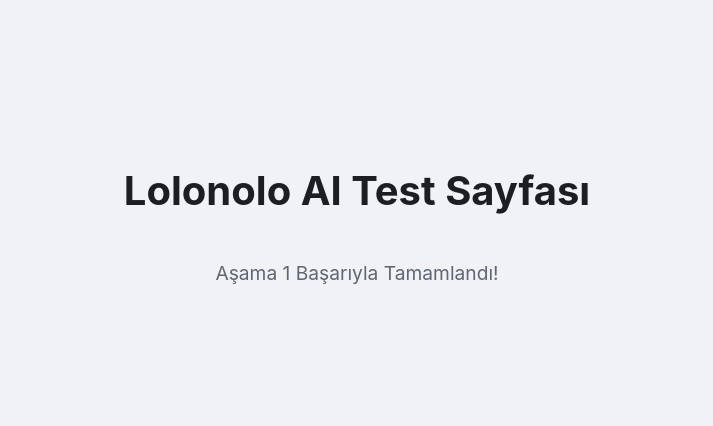
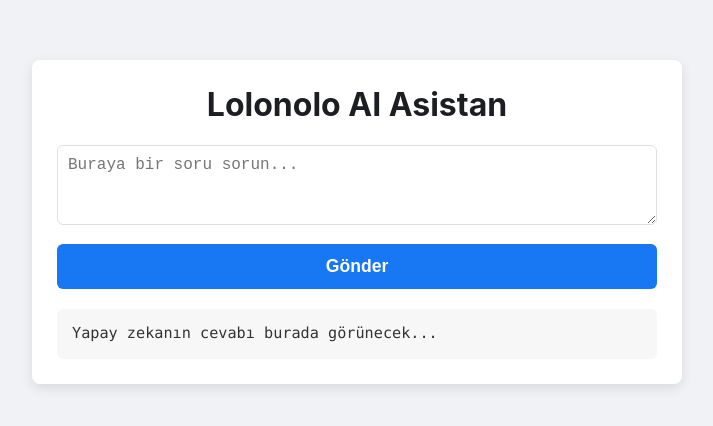
Before and after one commit to lolonolo/ai-lolonolo, a plain HTML site: page index.html in a window 1280 px wide. Shown: the part 178-604 px from the top of the page, without its empty margins (283-996 px from the left). Drawn offline with Linux system fonts and the light colour scheme.

Commit message:
Update index.html

```diff
--- a/index.html
+++ b/index.html
@@ -3,7 +3,7 @@
 <head>
     <meta charset="UTF-8">
     <meta name="viewport" content="width=device-width, initial-scale=1.0">
-    <title>Lolonolo AI Test</title>
+    <title>Lolonolo AI Asistan</title>
     <style>
         body {
             font-family: -apple-system, BlinkMacSystemFont, "Segoe UI", Roboto, "Helvetica Neue", Arial, sans-serif;
@@ -11,22 +11,122 @@
             justify-content: center;
             align-items: center;
             flex-direction: column;
-            height: 100vh;
+            min-height: 100vh;
             background-color: #f0f2f5;
             margin: 0;
-            color: #1c1e21;
+            padding: 20px;
+            box-sizing: border-box;
+        }
+        .container {
+            width: 100%;
+            max-width: 600px;
+            background: white;
+            padding: 25px;
+            border-radius: 8px;
+            box-shadow: 0 4px 12px rgba(0,0,0,0.1);
         }
         h1 {
-            font-size: 2.5rem;
+            font-size: 2rem;
+            color: #1c1e21;
+            text-align: center;
+            margin-top: 0;
         }
-        p {
-            font-size: 1.2rem;
-            color: #606770;
+        textarea {
+            width: 100%;
+            padding: 10px;
+            font-size: 1rem;
+            border-radius: 6px;
+            border: 1px solid #dddfe2;
+            resize: vertical;
+            min-height: 80px;
+            box-sizing: border-box;
+        }
+        button {
+            display: block;
+            width: 100%;
+            padding: 12px;
+            font-size: 1.1rem;
+            font-weight: bold;
+            color: white;
+            background-color: #1877f2;
+            border: none;
+            border-radius: 6px;
+            cursor: pointer;
+            margin-top: 15px;
+            transition: background-color 0.2s;
+        }
+        button:disabled {
+            background-color: #90baf9;
+            cursor: not-allowed;
+        }
+        button:hover:not(:disabled) {
+            background-color: #166fe5;
+        }
+        #response-container {
+            width: 100%;
+            margin-top: 20px;
+            padding: 15px;
+            background-color: #f7f7f7;
+            border-radius: 6px;
+            white-space: pre-wrap; /* Cevabın düzgün görünmesini sağlar */
+            font-family: Consolas, Monaco, monospace;
+            font-size: 0.95rem;
+            color: #333;
+            min-height: 50px;
+            box-sizing: border-box;
         }
     </style>
 </head>
 <body>
-    <h1>Lolonolo AI Test Sayfası</h1>
-    <p>Aşama 1 Başarıyla Tamamlandı!</p>
+    <div class="container">
+        <h1>Lolonolo AI Asistan</h1>
+        <textarea id="prompt-input" placeholder="Buraya bir soru sorun..."></textarea>
+        <button id="ask-button">Gönder</button>
+        <div id="response-container">Yapay zekanın cevabı burada görünecek...</div>
+    </div>
+
+    <script>
+        const promptInput = document.getElementById('prompt-input');
+        const askButton = document.getElementById('ask-button');
+        const responseContainer = document.getElementById('response-container');
+
+        askButton.addEventListener('click', async () => {
+            const prompt = promptInput.value;
+            if (!prompt) {
+                alert('Lütfen bir soru yazın.');
+                return;
+            }
+
+            // Butonu devre dışı bırak ve bekleme mesajı göster
+            askButton.disabled = true;
+            askButton.textContent = 'Düşünüyor...';
+            responseContainer.textContent = 'Yapay zeka cevap hazırlıyor...';
+
+            try {
+                const response = await fetch('/api/chat', {
+                    method: 'POST',
+                    headers: {
+                        'Content-Type': 'application/json',
+                    },
+                    body: JSON.stringify({ prompt: prompt }),
+                });
+
+                if (!response.ok) {
+                    throw new Error(`Bir hata oluştu: ${response.statusText}`);
+                }
+
+                const data = await response.json();
+                responseContainer.textContent = data.reply;
+
+            } catch (error) {
+                console.error('Hata:', error);
+                responseContainer.textContent = `Bir hata oluştu. Lütfen tekrar deneyin. Detay: ${error.message}`;
+            } finally {
+                // Butonu tekrar aktif et
+                askButton.disabled = false;
+                askButton.textContent = 'Gönder';
+            }
+        });
+    </script>
 </body>
 </html>
```
